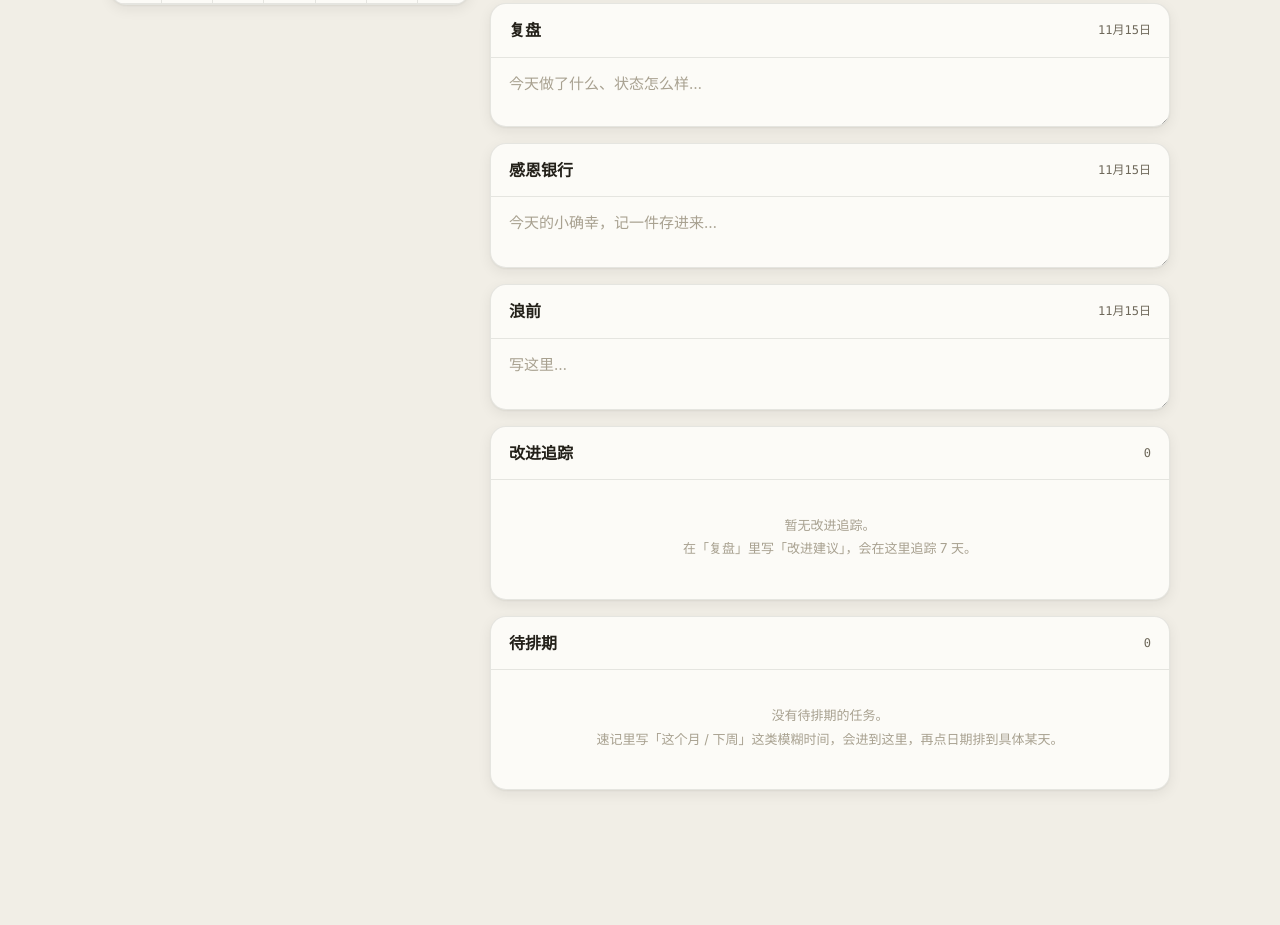
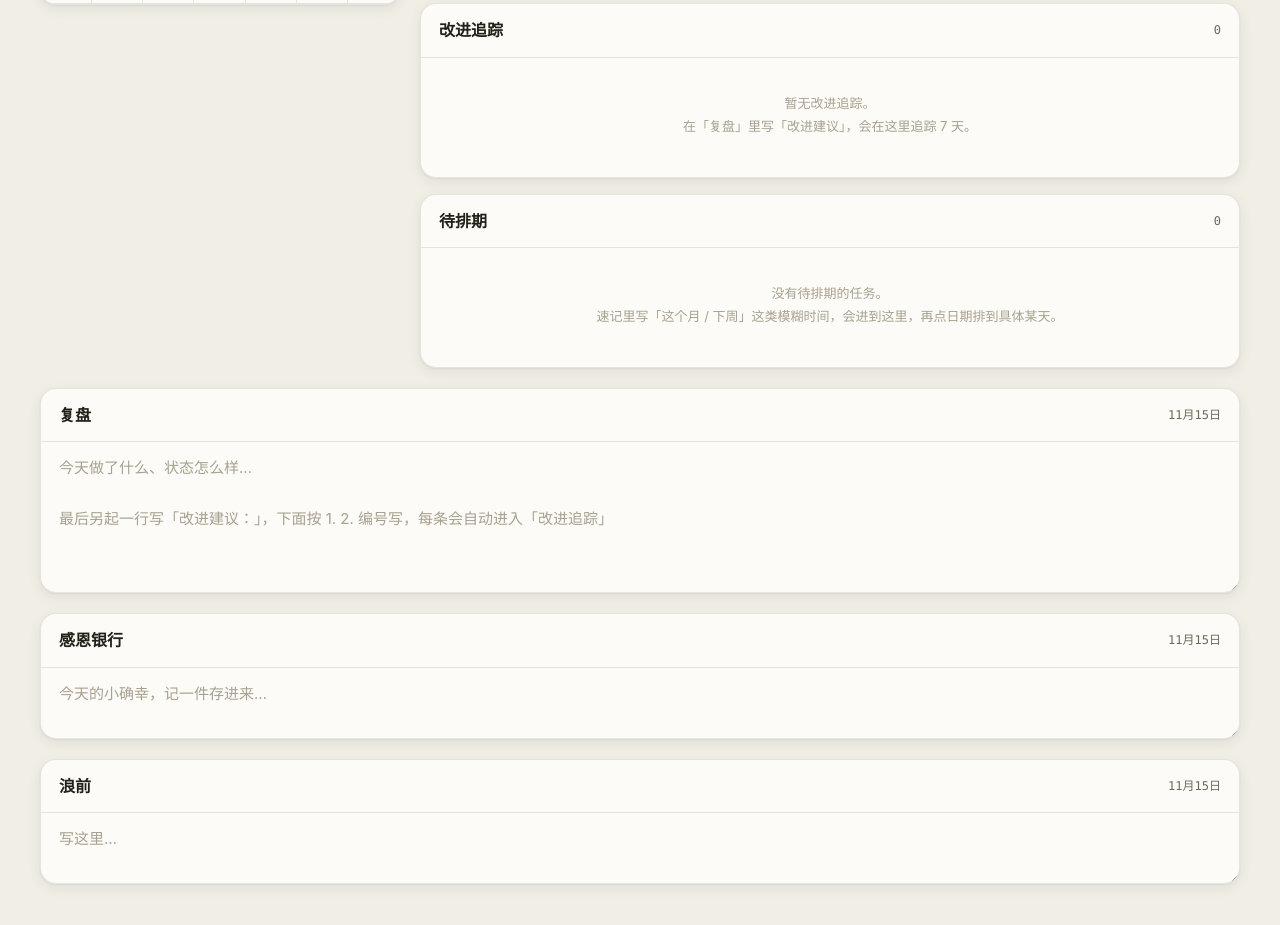
Before and after one commit to yanyan-oss/workbench, a plain HTML site: page index.html in a window 1280 px wide. Shown: the part 533-1458 px from the top of the page. Before the commit the page ends 1393 px from the top, so only its background shows below. Drawn offline with Linux system fonts and the light colour scheme.

Commit message:
feat: 复盘/感恩银行/浪前加宽为整页宽度，写字框自动撑高
- 页面最大宽度 1060→1200；复盘、感恩银行、浪前移到下方整行（grid-column 跨两列），比原来宽近一倍
- 复盘/感恩银行/浪前/速记 文本框自动随内容撑高，字再多也不会被遮住
- 复盘文本框默认更高（min-height 150px）

Co-Authored-By: Claude Code <noreply@anthropic.com>

```diff
--- a/index.html
+++ b/index.html
@@ -60,7 +60,7 @@
   }
   button{font-family:inherit;color:inherit;cursor:pointer}
   button:focus-visible,textarea:focus-visible,input:focus-visible{outline:2px solid var(--accent);outline-offset:2px}
-  .app{max-width:1060px;margin-inline:auto}
+  .app{max-width:1200px;margin-inline:auto}
 
   header{display:flex;align-items:center;justify-content:space-between;gap:14px;flex-wrap:wrap;
     padding-bottom:16px;margin-bottom:20px;border-bottom:1px solid var(--line)}
@@ -78,6 +78,7 @@
   .btn-accent{background:var(--accent);border-color:var(--accent);color:var(--accent-ink)}
 
   main{display:grid;grid-template-columns:360px 1fr;gap:20px;align-items:start}
+  .wide{grid-column:1/-1}
   @media (max-width:800px){ main{grid-template-columns:1fr} }
 
   .card{background:var(--surface);border:1px solid var(--line);border-radius:16px;overflow:hidden;
@@ -154,7 +155,7 @@
 
   /* 复盘 */
   .review textarea{width:100%;border:none;resize:vertical;background:transparent;color:var(--ink);
-    font-family:var(--font-b);font-size:15px;line-height:1.7;padding:13px 18px 4px}
+    font-family:var(--font-b);font-size:15px;line-height:1.7;padding:13px 18px 6px;min-height:150px}
   .review textarea::placeholder{color:var(--faint)}
   .review .lbl{font-size:11px;color:var(--faint);font-family:var(--font-m);letter-spacing:.02em;padding:8px 18px 0}
   .review .divider{border-top:1px dashed var(--line);margin:8px 18px 0}
@@ -260,21 +261,6 @@
       <div class="tasks" id="tasks"></div>
     </section>
 
-    <section class="card review">
-      <div class="card-h"><span class="t">复盘</span><span class="count" id="review-date"></span></div>
-      <textarea id="review-text" placeholder="今天做了什么、状态怎么样…&#10;&#10;最后另起一行写「改进建议：」，下面按 1. 2. 编号写，每条会自动进入「改进追踪」"></textarea>
-    </section>
-
-    <section class="card journal">
-      <div class="card-h"><span class="t">感恩银行</span><span class="count" id="ganen-date"></span></div>
-      <textarea id="xqx-text" placeholder="今天的小确幸，记一件存进来…"></textarea>
-    </section>
-
-    <section class="card journal">
-      <div class="card-h"><span class="t">浪前</span><span class="count" id="langqian-date"></span></div>
-      <textarea id="langqian-text" placeholder="写这里…"></textarea>
-    </section>
-
     <section class="card">
       <div class="card-h"><span class="t">改进追踪</span><span class="count" id="tracker-count"></span></div>
       <div class="tasks" id="trackers"></div>
@@ -285,6 +271,21 @@
       <div class="tasks" id="pool"></div>
     </section>
   </div>
+
+  <section class="card review wide">
+    <div class="card-h"><span class="t">复盘</span><span class="count" id="review-date"></span></div>
+    <textarea id="review-text" placeholder="今天做了什么、状态怎么样…&#10;&#10;最后另起一行写「改进建议：」，下面按 1. 2. 编号写，每条会自动进入「改进追踪」"></textarea>
+  </section>
+
+  <section class="card journal wide">
+    <div class="card-h"><span class="t">感恩银行</span><span class="count" id="ganen-date"></span></div>
+    <textarea id="xqx-text" placeholder="今天的小确幸，记一件存进来…"></textarea>
+  </section>
+
+  <section class="card journal wide">
+    <div class="card-h"><span class="t">浪前</span><span class="count" id="langqian-date"></span></div>
+    <textarea id="langqian-text" placeholder="写这里…"></textarea>
+  </section>
 </main>
 
 <div class="modal" id="modal" hidden>
@@ -575,6 +576,7 @@
       '</div></div>';
   }
 
+  function autoGrow(el){ if(!el) return; el.style.height='auto'; el.style.height=el.scrollHeight+'px'; }
   function renderReview(){
     const d=parse(selected);
     const md=(d.getMonth()+1)+'月'+d.getDate()+'日';
@@ -585,6 +587,9 @@
     $('#review-text').value=r.text||'';
     $('#xqx-text').value=r.xqx||'';
     $('#langqian-text').value=r.langqian||'';
+    autoGrow($('#review-text'));
+    autoGrow($('#xqx-text'));
+    autoGrow($('#langqian-text'));
   }
   function parseImprovements(text){
     const out=[]; let inImp=false;
@@ -699,9 +704,10 @@
   $('#tasks').addEventListener('keydown',onSubKeydown);
 
   let rt;
-  $('#review-text').addEventListener('input',()=>{ clearTimeout(rt); rt=setTimeout(saveReview,500); });
-  $('#xqx-text').addEventListener('input',()=>{ clearTimeout(rt); rt=setTimeout(saveReview,500); });
-  $('#langqian-text').addEventListener('input',()=>{ clearTimeout(rt); rt=setTimeout(saveReview,500); });
+  function onJournalInput(e){ autoGrow(e.target); clearTimeout(rt); rt=setTimeout(saveReview,500); }
+  $('#review-text').addEventListener('input',onJournalInput);
+  $('#xqx-text').addEventListener('input',onJournalInput);
+  $('#langqian-text').addEventListener('input',onJournalInput);
 
   function addAll(){
     const v=$('#quick').value;
@@ -709,10 +715,12 @@
     let added=0;
     lines.forEach(l=>{ const t=parseLine(l); if(t){ t.id=uid(); t.subs=[]; t.progress=t.progress||''; data.tasks.push(t); added++; } });
     $('#quick').value='';
+    autoGrow($('#quick'));
     if(added){ save(); render(); toast('已添加 '+added+' 条任务'); }
     else toast('没解析出任务，检查一下写法');
   }
   $('#add').onclick=addAll;
+  $('#quick').addEventListener('input',e=>autoGrow(e.target));
   $('#quick').addEventListener('keydown',e=>{ if(e.key==='Enter'&&!e.shiftKey){ e.preventDefault(); addAll(); } });
 
   function renderTomorrow(){
```
